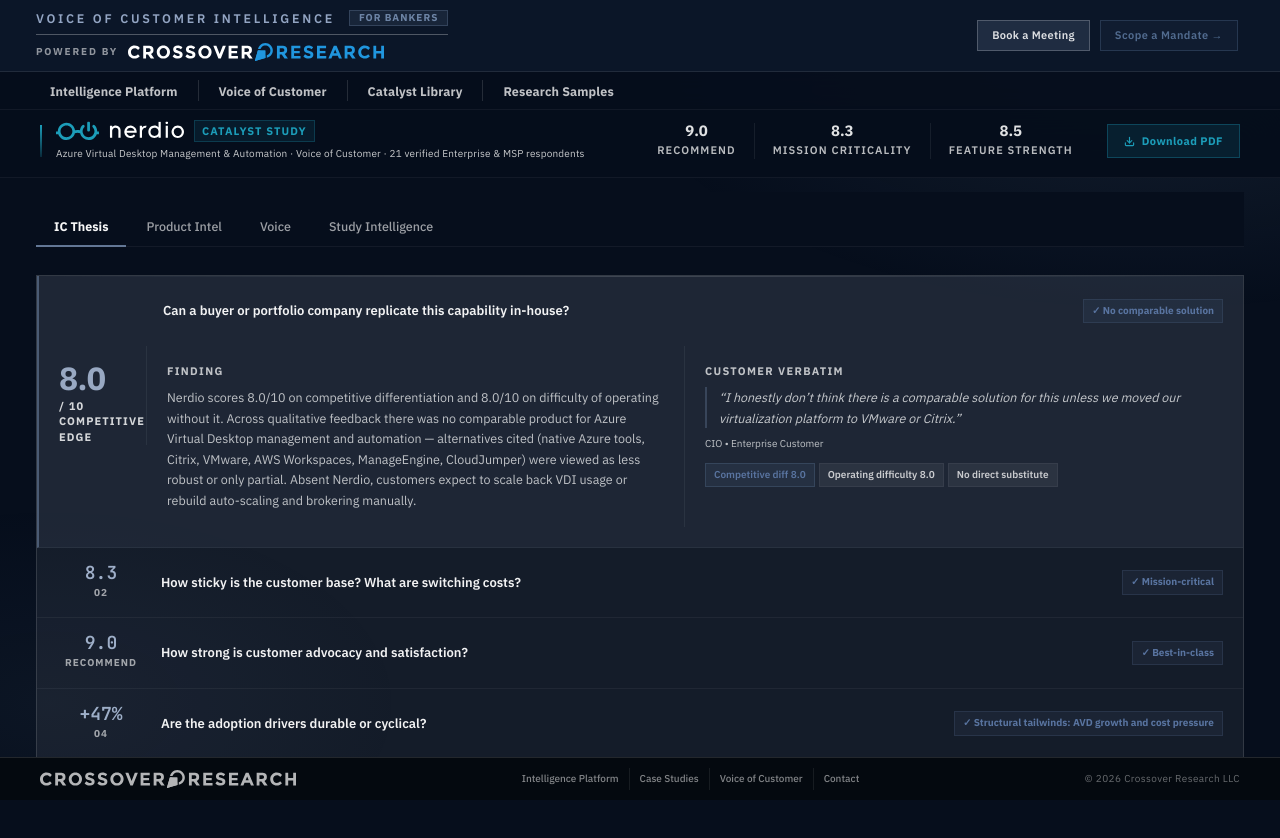
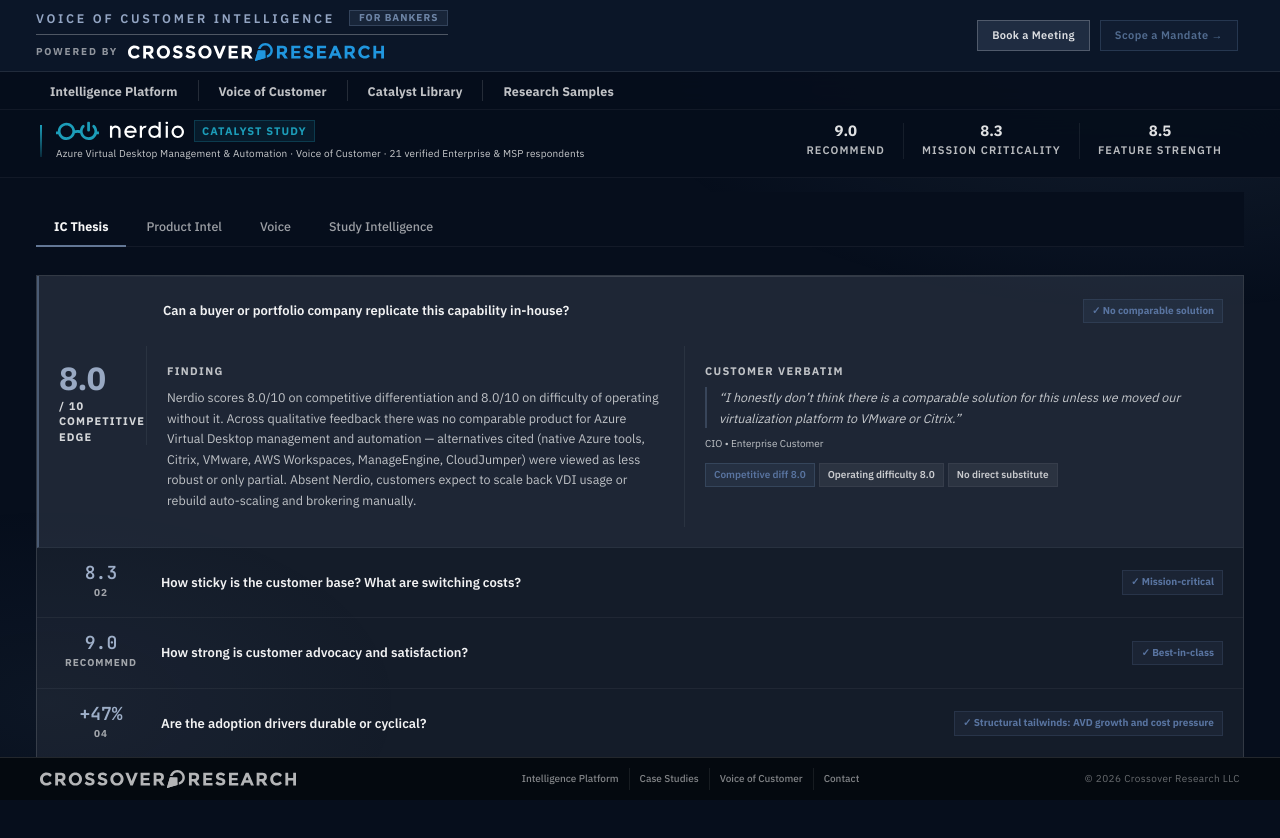
Before and after one commit to Crossover-Research/sell-side-overview-site, a Next.js app: page /nerdio in a window 1280 px wide. Shown: the top 838 px of the page. Built offline with nearby package versions, Linux system fonts and the light colour scheme.

Commit message:
Hide Download PDF button on study headers

```diff
--- a/components/ResearchHeader.tsx
+++ b/components/ResearchHeader.tsx
@@ -104,7 +104,7 @@ export function ResearchHeader({ tab }: ResearchHeaderProps) {
             target="_blank"
             rel="noopener noreferrer"
             download
-            style={{ display: 'inline-flex', alignItems: 'center', gap: 7, padding: '7px 16px', marginLeft: 16, background: `${cfg.color}20`, border: `1px solid ${cfg.color}50`, color: cfg.color, fontSize: 11, fontWeight: 700, textDecoration: 'none', letterSpacing: '.04em', whiteSpace: 'nowrap' as const, transition: 'all .15s' }}
+            style={{ display: 'none', alignItems: 'center', gap: 7, padding: '7px 16px', marginLeft: 16, background: `${cfg.color}20`, border: `1px solid ${cfg.color}50`, color: cfg.color, fontSize: 11, fontWeight: 700, textDecoration: 'none', letterSpacing: '.04em', whiteSpace: 'nowrap' as const, transition: 'all .15s' }}
           >
             <DownloadIcon />
             Download PDF
```
